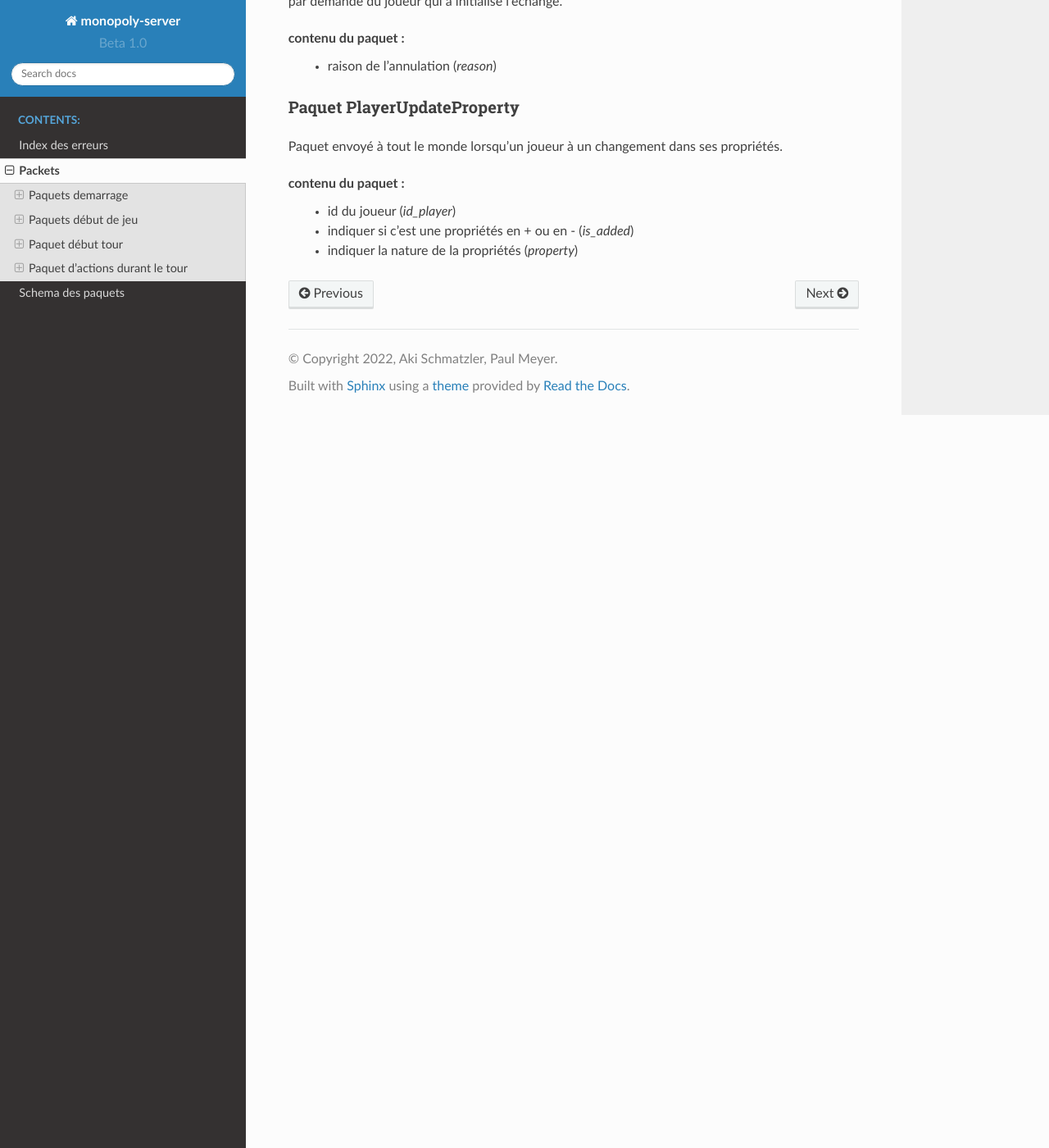
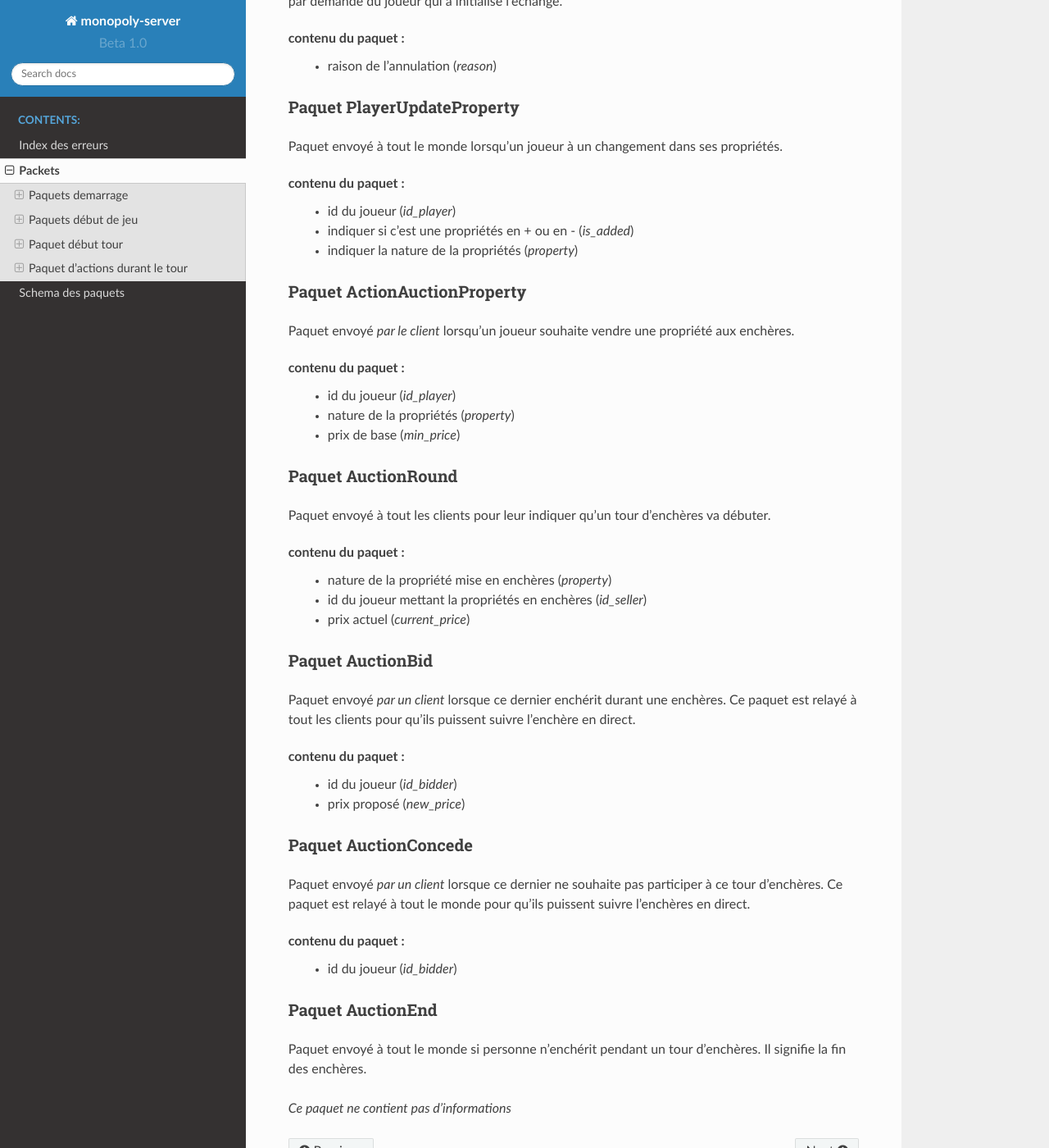
Before and after one commit to 3A-Unistra/Server, a Sphinx documentation site: the page built from docs/source/pages/packets.rst, in a window 1280 px wide and 1400 px high, scrolled down 5985 px. Shown: the whole window at 82% size. Built offline with Sphinx 7.4.7 and the Read the Docs theme 2.0.0, drawn with Linux system fonts in a browser that asks for light colours; formulas are drawn with MathJax 3.

Commit message:
docs paquets action tour suite suite

```diff
--- a/docs/source/pages/packets.rst
+++ b/docs/source/pages/packets.rst
@@ -257,9 +257,56 @@ a qui l'échange était demandé ne sont pas suffisantes, soit par demande du jo
 
 Paquet PlayerUpdateProperty
 ^^^^^^^^^^^^^^^^^^^^^^^^^^^
+
 Paquet envoyé à tout le monde lorsqu'un joueur à un changement dans ses propriétés.
 
 **contenu du paquet :**
  * id du joueur (*id_player*)
  * indiquer si c'est une propriétés en + ou en - (*is_added*)
  * indiquer la nature de la propriétés (*property*)
+
+Paquet ActionAuctionProperty
+^^^^^^^^^^^^^^^^^^^^^^^^^^^^
+
+Paquet envoyé *par le client* lorsqu'un joueur souhaite vendre une propriété aux enchères.
+
+**contenu du paquet :**
+ * id du joueur (*id_player*)
+ * nature de la propriétés (*property*)
+ * prix de base (*min_price*)
+
+Paquet AuctionRound
+^^^^^^^^^^^^^^^^^^^
+
+Paquet envoyé à tout les clients pour leur indiquer qu'un tour d'enchères va débuter.
+
+**contenu du paquet :**
+ * nature de la propriété mise en enchères (*property*)
+ * id du joueur mettant la propriétés en enchères (*id_seller*)
+ * prix actuel (*current_price*)
+
+Paquet AuctionBid
+^^^^^^^^^^^^^^^^^
+
+Paquet envoyé *par un client* lorsque ce dernier enchérit durant une enchères. Ce paquet est relayé à tout les clients pour
+qu'ils puissent suivre l'enchère en direct.
+
+**contenu du paquet :**
+ * id du joueur (*id_bidder*)
+ * prix proposé (*new_price*)
+
+Paquet AuctionConcede
+^^^^^^^^^^^^^^^^^^^^^
+
+Paquet envoyé *par un client* lorsque ce dernier ne souhaite pas participer à ce tour d'enchères. Ce paquet est relayé à tout
+le monde pour qu'ils puissent suivre l'enchères en direct.
+
+**contenu du paquet :**
+ * id du joueur (*id_bidder*)
+
+Paquet AuctionEnd
+^^^^^^^^^^^^^^^^^
+
+Paquet envoyé à tout le monde si personne n'enchérit pendant un tour d'enchères. Il signifie la fin des enchères.
+
+*Ce paquet ne contient pas d'informations*
```
